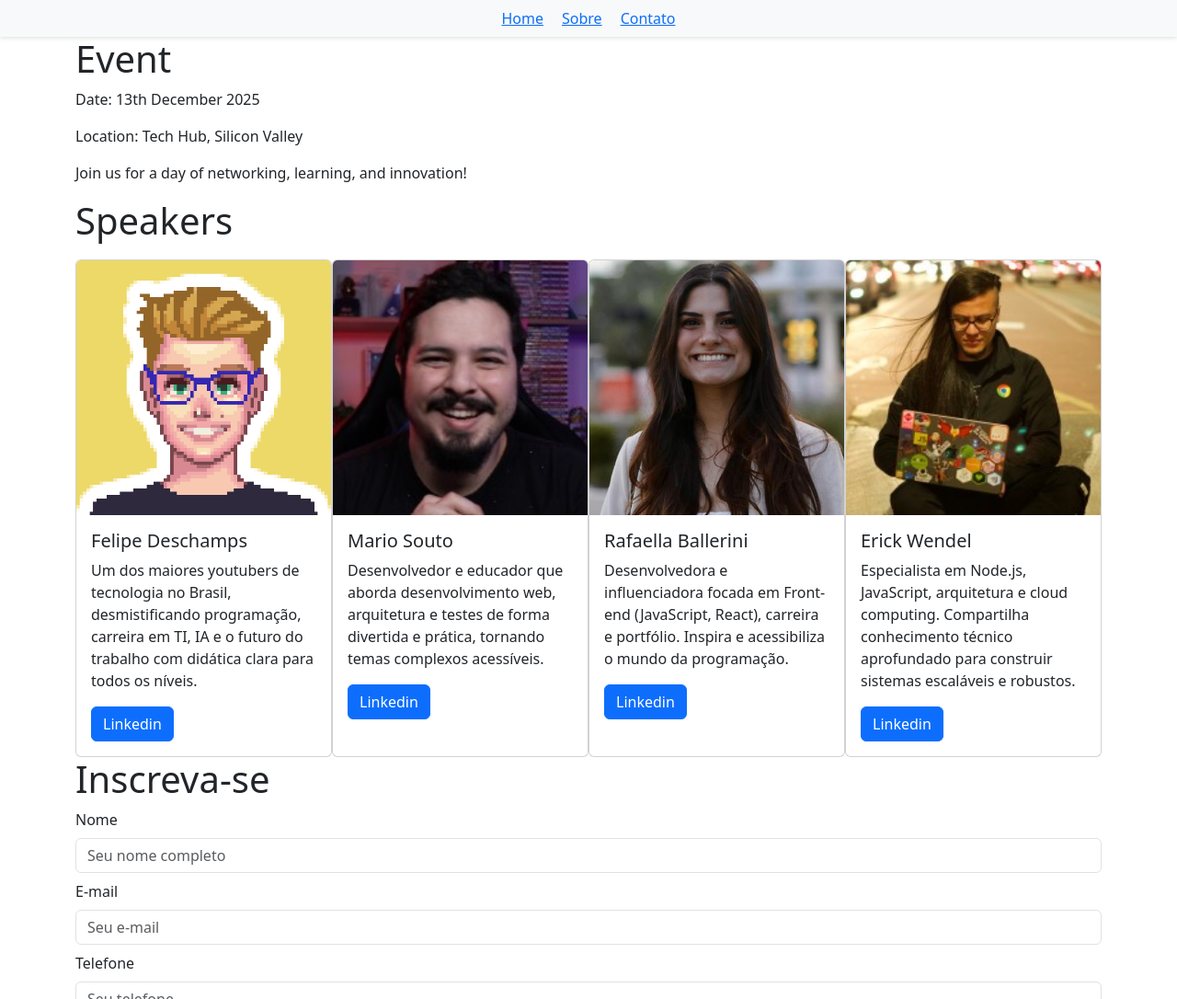
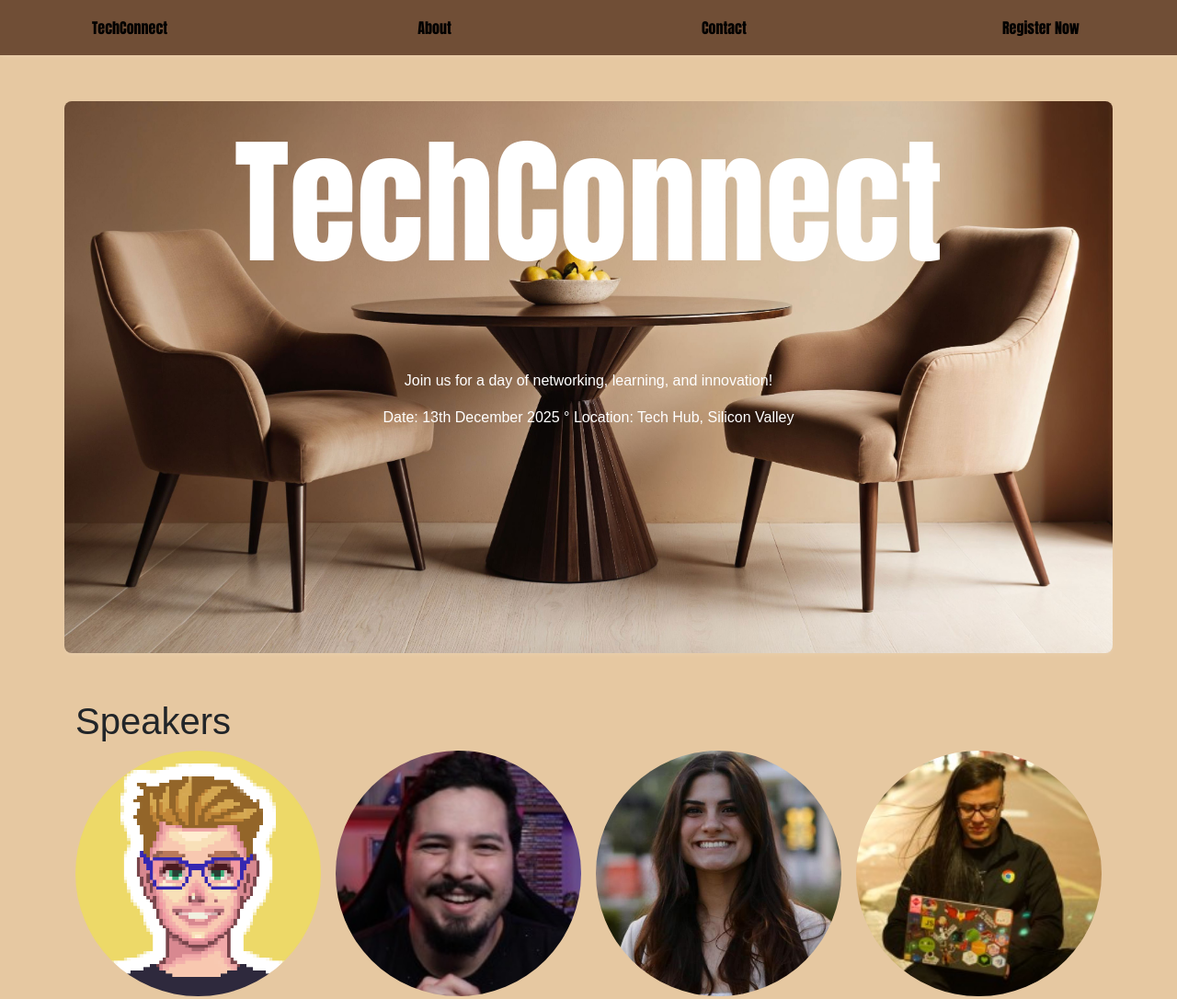
Before and after one commit to eokinha/Event-Page, a website: page index.html in a window 1280 px wide. Shown: the top 1086 px of the page at 92% size. Drawn offline with nearby package versions, Linux system fonts and the light colour scheme.

Commit message:
feat: new ajusts

```diff
--- a/index.html
+++ b/index.html
@@ -11,77 +11,80 @@
     <title>TechConnect</title>
 </head>
 
-<body>
+<body class="body">
     <header class="headerContainer">
-        <div class="navbarLogo"></div>
-        <div class="navbar">
-            <a href="./index.html">
-                <div>Home</div>
+        <a class="aStyle" href="./index.html">
+            TechConnect
         </a>
-            <a href="./pages/about.html">
-                <div>Sobre</div>
+        <a class="aStyle" href="./pages/about.html">
+            About
         </a>
-            <a href="./pages/contact.html">
-                <div>Contato</div>
+        <a class="aStyle" href="./pages/contact.html">
+            Contact
         </a>
+        <a href="">
+            <button class="aStyle"> Register Now</button>
+        </a>
+
+    </header>
+    <main class="mainContainer">
+        <section class="container eventContainer backgroundImage">
+            <div class="z-1 text-center d-flex gap-5 flex-column justify-content-center align-items-center">
+                <h1>TechConnect</h1>
+                <div class="d-flex flex-column align-items-center m-4">
+                    <p>Join us for a day of networking, learning, and innovation!</p>
+                    <p>Date: 13th December 2025 ° Location: Tech Hub, Silicon Valley</p>
                 </div>
-    </header>
-    <main>
-        <section class="container">
-            <div class="">
-                <h1>Event</h1>
-                <p>Date: 13th December 2025</p>
-                <p>Location: Tech Hub, Silicon Valley</p>
-                <p>Join us for a day of networking, learning, and innovation!</p>
             </div>
         </section>
-        <section class="container">
+        <section class=" container">
             <div class="speakers">
                 <h1>Speakers</h1>
-                <div class="d-flex justify-content-between">
-                    <div class="card" style="width: 18rem;">
-                        <img src="./assets/img/speakers/avatar-big.png" class="card-img-top" alt="...">
+                <div
+                    class="d-flex flex-column flex-md-row justify-content-between gap-3 align-items-center align-items-md-start ">
+                    <div class="card bg-transparent border-0" style="width: 18rem;">
+                        <img src="./assets/img/speakers/avatar-big.png" class="card-img-top rounded-circle" alt="...">
                         <div class="card-body">
                             <h5 class="card-title">Felipe Deschamps</h5>
                             <p class="card-text">Um dos maiores youtubers de tecnologia no Brasil, desmistificando
                                 programação, carreira em TI, IA e o futuro do trabalho com didática clara para todos os
                                 níveis.</p>
-                            <a href="https://www.linkedin.com/in/filipedeschamps/" class="btn btn-primary"
+                            <a href="https://www.linkedin.com/in/filipedeschamps/" class="btn btn-light"
                                 target="_blank">Linkedin</a>
                         </div>
                     </div>
-                    <div class="card" style="width: 18rem;">
-                        <img src="./assets/img/speakers/devsoltinho.jpg" class="card-img-top" alt="...">
+                    <div class="card bg-transparent border-0" style="width: 18rem;">
+                        <img src="./assets/img/speakers/devsoltinho.jpg" class="card-img-top rounded-circle" alt="...">
                         <div class="card-body">
                             <h5 class="card-title">Mario Souto</h5>
                             <p class="card-text"> Desenvolvedor e educador que aborda
                                 desenvolvimento web, arquitetura e testes de forma divertida e prática, tornando temas
                                 complexos acessíveis.</p>
-                            <a href="https://www.linkedin.com/in/omariosouto/" class="btn btn-primary"
+                            <a href="https://www.linkedin.com/in/omariosouto/" class="btn btn-light"
                                 target="_blank">Linkedin</a>
                         </div>
                     </div>
-                    <div class="card" style="width: 18rem;">
-                        <img src="./assets/img/speakers/rafaela.jpg" class="card-img-top" alt="...">
+                    <div class="card bg-transparent border-0" style="width: 18rem;">
+                        <img src="./assets/img/speakers/rafaela.jpg" class="rounded-circle" alt="...">
                         <div class="card-body">
                             <h5 class="card-title">Rafaella Ballerini</h5>
                             <p class="card-text">Desenvolvedora e influenciadora focada em Front-end (JavaScript,
                                 React), carreira e portfólio. Inspira e acessibiliza o mundo da programação.
 
                             </p>
-                            <a href="https://www.linkedin.com/in/rafaellaballerini/" class="btn btn-primary"
+                            <a href="https://www.linkedin.com/in/rafaellaballerini/" class="btn btn-light"
                                 target="_blank">Linkedin</a>
                         </div>
                     </div>
-                    <div class="card" style="width: 18rem;">
-                        <img src="./assets/img/speakers/erick2.jpg" class="card-img-top" alt="...">
+                    <div class="card bg-transparent border-0" style="width: 18rem;">
+                        <img src="./assets/img/speakers/erick2.jpg" class="card-img-top rounded-circle" alt="...">
                         <div class="card-body">
                             <h5 class="card-title">Erick Wendel
                             </h5>
                             <p class="card-text">Especialista em Node.js, JavaScript, arquitetura e cloud computing.
                                 Compartilha conhecimento técnico aprofundado para construir sistemas escaláveis e
                                 robustos.</p>
-                            <a href="https://www.linkedin.com/in/erickwendel/" class="btn btn-primary"
+                            <a href="https://www.linkedin.com/in/erickwendel/" class="btn btn-light"
                                 target="_blank">Linkedin</a>
                         </div>
                     </div>
@@ -89,8 +92,8 @@
             </div>
         </section>
         <section class="container">
-
             <form class="formContainer" action="">
+                <fieldset>
                     <h1>Inscreva-se</h1>
                     <div class="mb-2">
                         <label for="name" class="form-label">Nome</label>
@@ -120,8 +123,8 @@
                         </div>
                     </div>
                     <button type="submit" class="btn btn-primary">Enviar</button>
+                </fieldset>
             </form>
-
         </section>
 
     </main>
--- a/style.css
+++ b/style.css
@@ -1,22 +1,96 @@
-body {
+.body {
     margin: 0;
     font-family: 'Arial', sans-serif;
+    background-color: #e6c8a1;
+    display: flex;
+    flex-direction: column;
+    gap: 50px;
 }
 
 .headerContainer {
     display: flex;
-    justify-content: center;
+    justify-content: space-between;
+    align-items: center;
     width: 100%;
-    background-color: #f8f9fa;
-    box-shadow: 0 2px 4px rgba(0, 0, 0, 0.1);
+    background-color: #704e36;
+    box-shadow: 0 2px 4px rgba(255, 255, 255, 0.1);
+    padding: 0px 20px;
+    height: 60px;
+    color: #ffffff;
+    font-family: Impact,
+        Haettenschweiler,
+        'Arial Narrow Bold',
+        sans-serif;
+    ;
 }
 
-.navbar {
-    gap: 20px;
+@media screen and (min-width: 768px) {
+    .headerContainer {
+        padding: 0px 100px;
+
+    }
 }
 
-.speakers {
-    gap: 10px;
+
+
+
+.mainContainer {
     display: flex;
     flex-direction: column;
+    gap: 50px;
 }
+
+.eventContainer {
+    height: 600px;
+    width: 100%;
+    display: flex;
+    flex-direction: column;
+    background-color: #D2BEA3;
+    box-shadow: 0 2px 4px rgba(255, 255, 255, 0.1);
+    border-radius: 8px;
+    /* font-size: 75px; */
+}
+
+.eventContainer h1 {
+    margin: 20px 0px;
+    color: #ffffff;
+    font-family: Impact, Haettenschweiler, 'Arial Narrow Bold', sans-serif;
+    text-align: center;
+}
+
+@media screen and (min-width: 768px) {
+    .eventContainer h1 {
+        font-size: 90px;
+    }
+}
+
+@media screen and (min-width: 1024px) {
+    .eventContainer h1 {
+        font-size: 120px;
+    }
+}
+
+@media screen and (min-width: 1280px) {
+    .eventContainer h1 {
+        font-size: 150px;
+    }
+}
+
+.eventContainer div {
+    color: #ffffff;
+}
+
+.aStyle {
+    text-decoration: none;
+    color: black;
+    background-color: transparent;
+    outline: none;
+    border: none;
+}
+
+
+.backgroundImage {
+    background-image: url(./assets/img/background.jpg);
+    background-size: cover;
+    background-position: center;
+}
```
Also changed, not shown: assets/img/background.jpg (added). Lines whose indentation alone changed are shown as unchanged.
